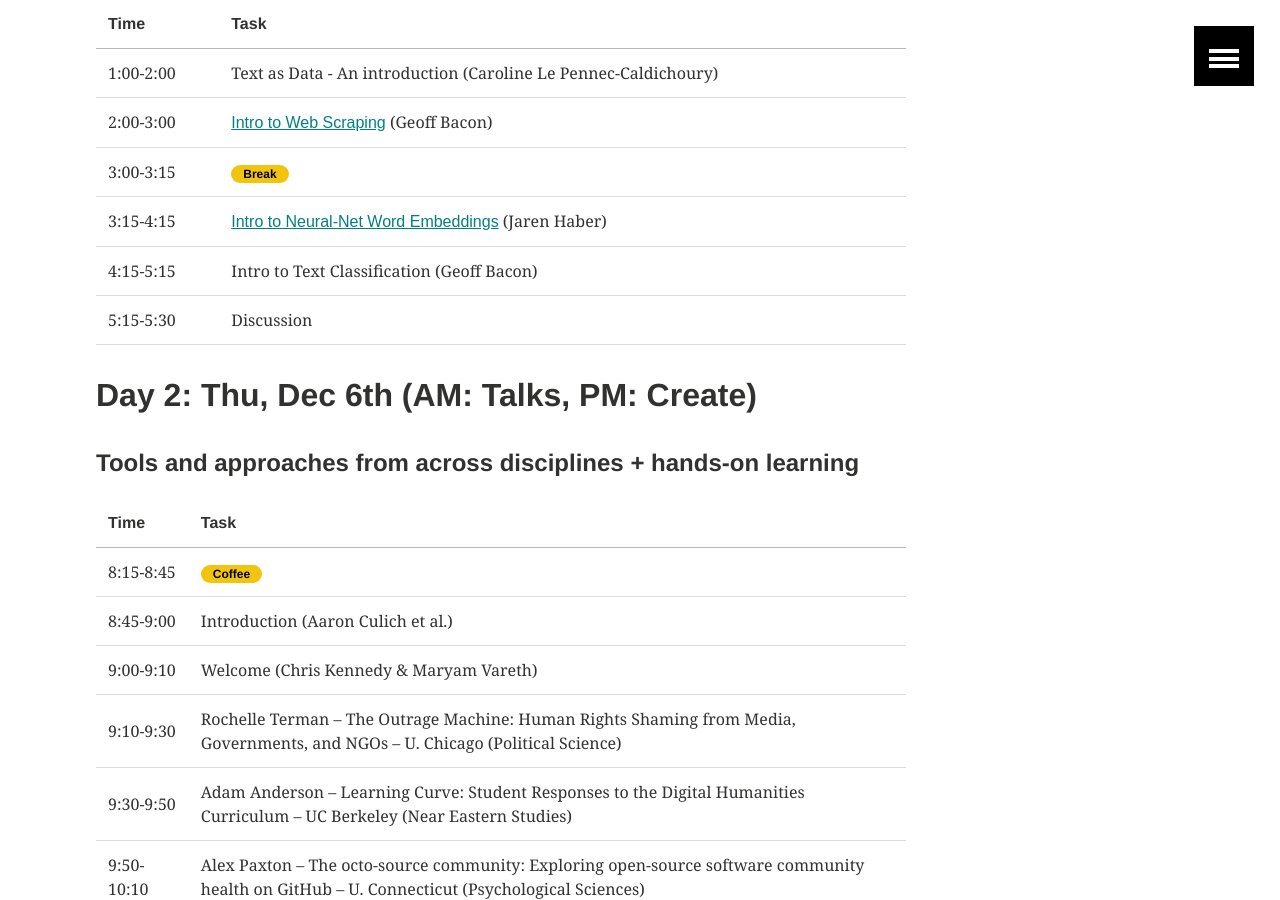
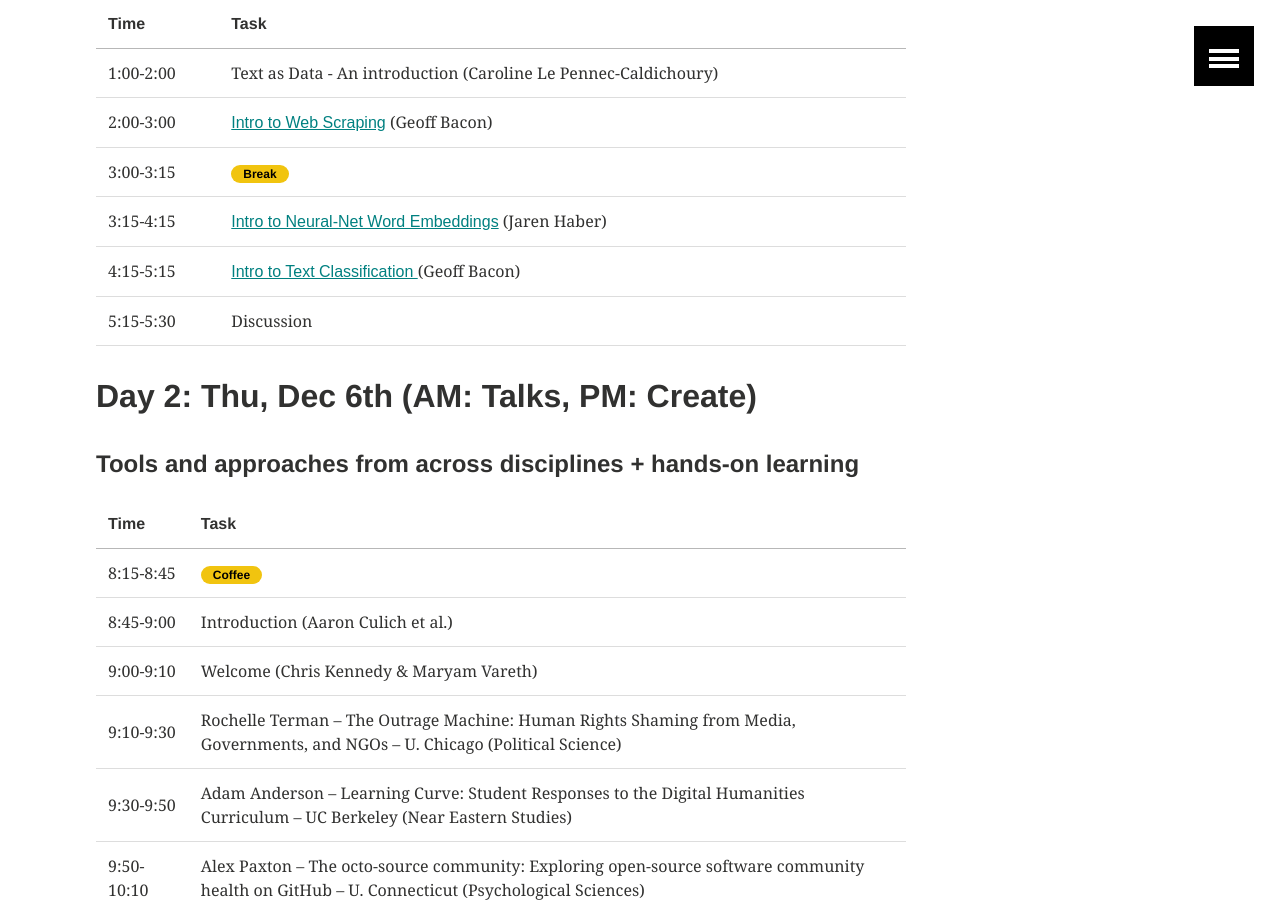
Before and after one commit to TextXD/textxd.github.io, a Jekyll site: the page built from programs/textxd2018.md, in a window 1280 px wide and 900 px high, scrolled down 590 px. Built offline with Jekyll 4.4.1, drawn with Linux system fonts in a browser that asks for light colours; part of the change alters nothing that is shown.

```diff
--- a/programs/textxd2018.md
+++ b/programs/textxd2018.md
@@ -27,7 +27,7 @@ image:
 |----
 | 3:15-4:15  |  [Intro to Neural-Net Word Embeddings](https://github.com/TextXD/charters4textxd2018) (Jaren Haber) |
 |----
-| 4:15-5:15 |  Intro to Text Classification  (Geoff Bacon) |
+| 4:15-5:15 |  [Intro to Text Classification ](https://github.com/TextXD/introduction-to-text-classification) (Geoff Bacon) |
 | 5:15-5:30 | Discussion |
 
 
```
